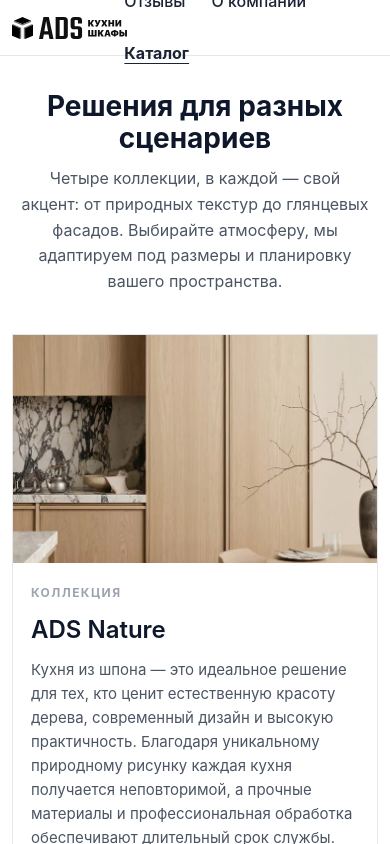
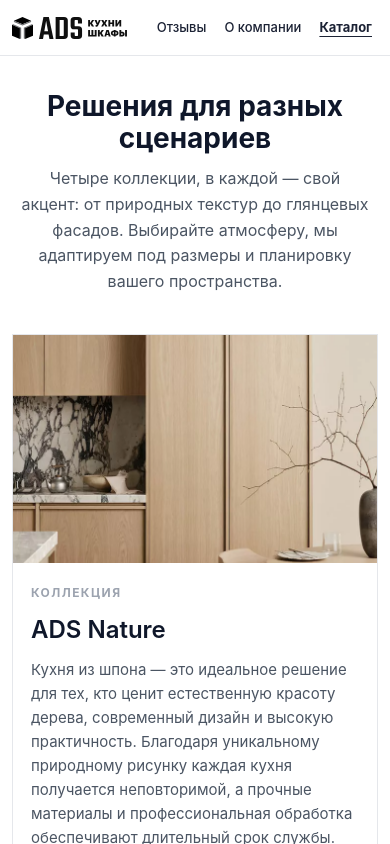
Before and after one commit to botuevaliliia/ads, a React (Vite) app in the folder kuhni-moskva/: page /catalog in a window 390 px wide. Shown: the top 844 px of the page. Built offline with nearby package versions, Linux system fonts and the light colour scheme.

Commit message:
mobile adaptation

```diff
--- a/kuhni-moskva/src/components/Header.module.css
+++ b/kuhni-moskva/src/components/Header.module.css
@@ -75,12 +75,15 @@
 }
 .btnGhostDark:hover { background: #f3f4f6; }
 
+@media (max-width: 820px) {
+  .actions {
+    display: none;
+  }
+}
+
 @media (max-width: 720px) {
   .inner {
     padding: 0 12px;
-  }
-  .actions {
-    display: none;
   }
   .logo {
     height: 22px;
@@ -91,8 +94,19 @@
   }
   .link {
     padding: 8px 8px;
+    font-size: 14px;
   }
   .root {
     height: 56px;
   }
 }
+
+@media (max-width: 400px) {
+  .nav {
+    gap: 6px;
+  }
+  .link {
+    padding: 8px 6px;
+    font-size: 13px;
+  }
+}
--- a/kuhni-moskva/src/components/HeaderBlack.module.css
+++ b/kuhni-moskva/src/components/HeaderBlack.module.css
@@ -96,12 +96,26 @@
   background: var(--accent-600);
 }
 
+@media (max-width: 820px) {
+  .actions { display: none; }
+}
+
 @media (max-width: 720px) {
   .inner { padding: 0 12px; }
-  .actions { display: none; }
   .logo { height: 22px; }
   .root { height: 56px; }
   .brand { gap: 6px; }
-  .nav { gap: 10px; }
-  .link { padding: 8px 8px; }
+  .nav { gap: 8px; }
+  .link {
+    padding: 8px 8px;
+    font-size: 14px;
+  }
 }
+
+@media (max-width: 400px) {
+  .nav { gap: 6px; }
+  .link {
+    padding: 8px 6px;
+    font-size: 13px;
+  }
+}
--- a/kuhni-moskva/src/pages/Reviews.module.css
+++ b/kuhni-moskva/src/pages/Reviews.module.css
@@ -174,7 +174,7 @@
 
 .arrowLeft {
   left: 0;
-  transform: translate(0%, -50%);
+  transform: translate(50%, 0%);
 }
 .arrowRight {
   right: 0;
@@ -337,7 +337,7 @@
   right: 18px;
 }
 
-@media (max-width: 640px) {
+@media (max-width: 480px) {
   .title {
     font-size: 26px;
   }
```
